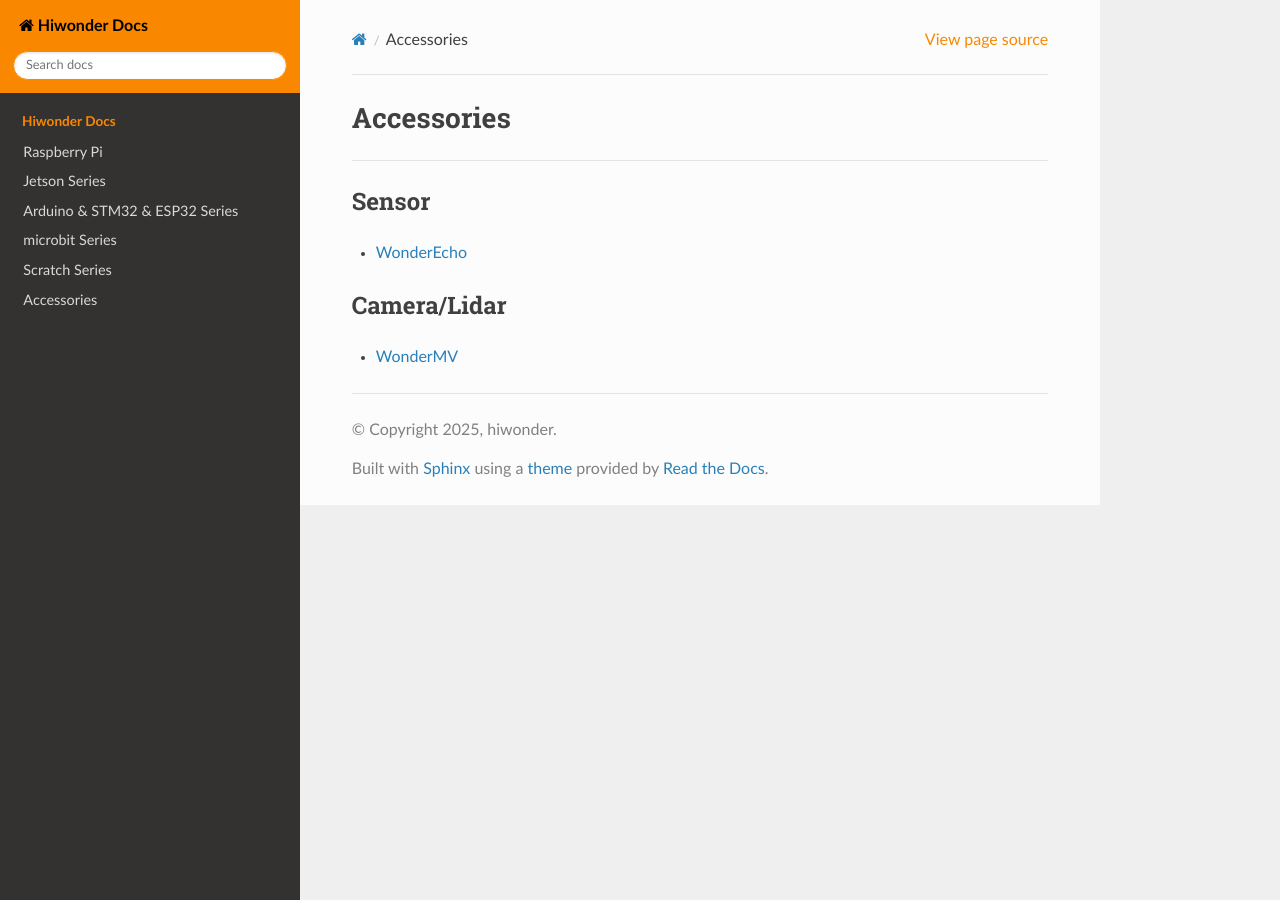
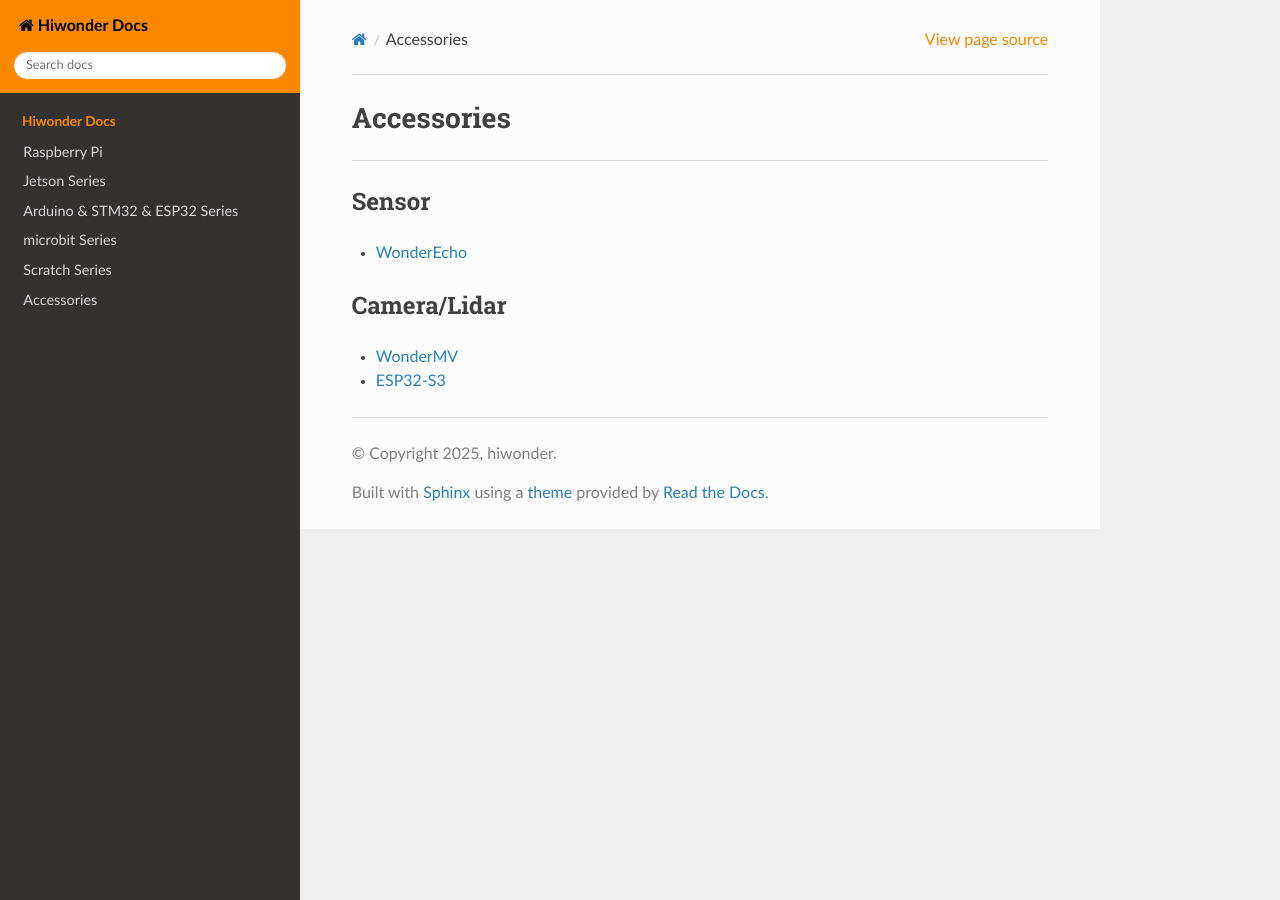
Before and after one commit to Hiwonder-docs/Hiwonder-docs, a Sphinx documentation site: the page built from source/accessories/index.md, in a window 1280 px wide. Built offline with Sphinx 7.4.7 and the Read the Docs theme 3.1.0, drawn with Linux system fonts in a browser that asks for light colours.

Commit message:
add LeArm AI & ESP32-S3

```diff
--- a/source/accessories/index.md
+++ b/source/accessories/index.md
@@ -1,10 +1,11 @@
 #  Accessories
 ---
 
-## Sensor
+### Sensor
 
 * [WonderEcho](https://docs.hiwonder.com/projects/WonderEcho/en/latest/)
 
-## Camera/Lidar
+### Camera/Lidar
 
 * [WonderMV](https://docs.hiwonder.com/projects/WonderMV/en/latest/)
+* [ESP32-S3](https://docs.hiwonder.com/projects/ESP32-S3/en/latest/index.html)
```
Also changed, not shown: source/README.md (+7 -7 lines), source/arduino/index.md (+1 -0 lines), source/learn/index.md (+2 -1 lines).
